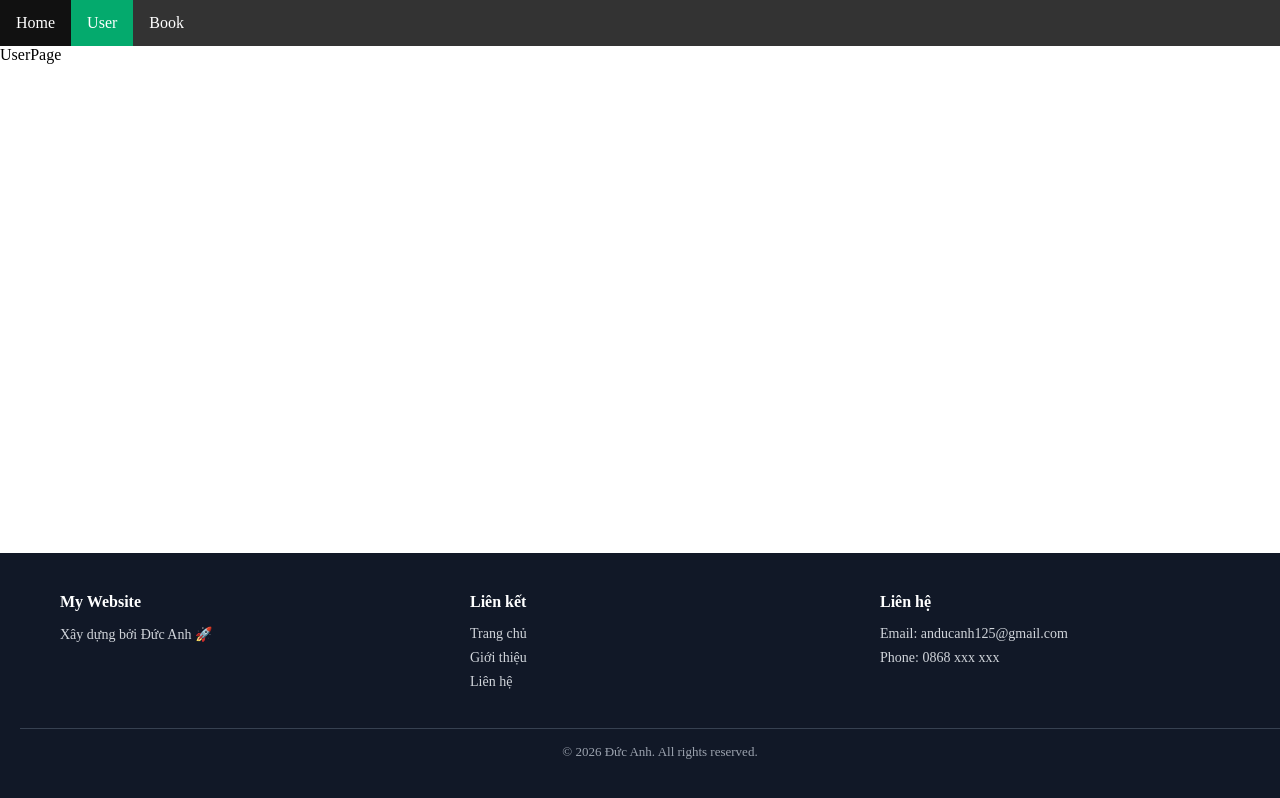
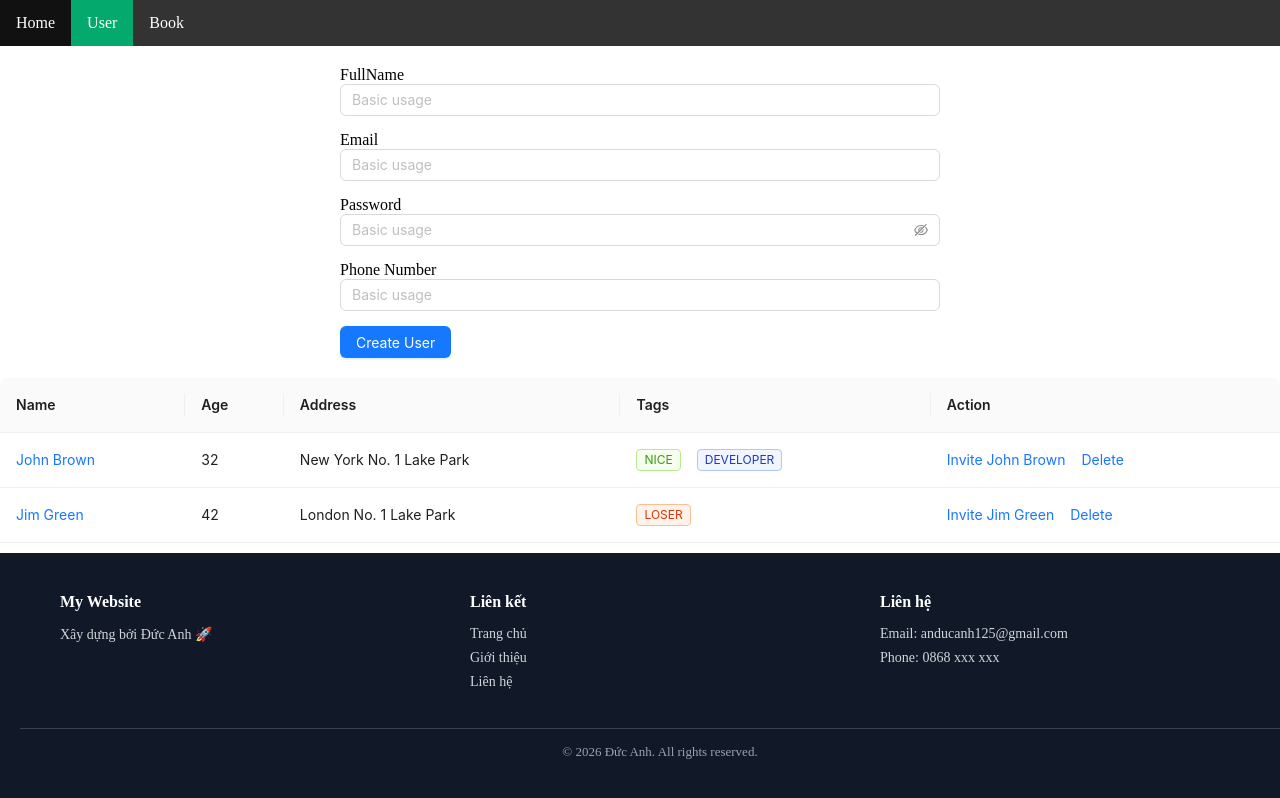
Before and after one commit to AnAnh2k/react-vite-ducanh, a React (Vite) app: page /users in a window 1280 px wide. Built offline with nearby package versions, Linux system fonts and the light colour scheme.

Commit message:
create base layout form, table

```diff
--- a/package.json
+++ b/package.json
@@ -15,6 +15,8 @@
     "preview": "vite preview"
   },
   "dependencies": {
+    "@ant-design/icons": "5.3.7",
+    "antd": "5.18.1",
     "react": "18.3.1",
     "react-dom": "18.3.1",
     "react-router-dom": "6.23.1"
--- /dev/null
+++ b/src/components/user/user.form.jsx
@@ -0,0 +1,35 @@
+import { Button, Input } from "antd";
+import React from "react";
+
+const UserForm = () => {
+  return (
+    <div
+      className="user-form"
+      style={{ margin: "20px auto", maxWidth: "600px" }}
+    >
+      <div style={{ display: "flex", gap: "15px", flexDirection: "column" }}>
+        <div>
+          <span>FullName</span>
+          <Input placeholder="Basic usage" />
+        </div>
+        <div>
+          <span>Email</span>
+          <Input placeholder="Basic usage" />
+        </div>
+        <div>
+          <span>Password</span>
+          <Input.Password placeholder="Basic usage" />
+        </div>
+        <div>
+          <span>Phone Number</span>
+          <Input placeholder="Basic usage" />
+        </div>
+        <div>
+          <Button type="primary">Create User</Button>
+        </div>
+      </div>
+    </div>
+  );
+};
+
+export default UserForm;
--- /dev/null
+++ b/src/components/user/user.table.jsx
@@ -0,0 +1,79 @@
+import React from "react";
+import { Flex, Space, Table, Tag } from "antd";
+
+const UserTable = () => {
+  const columns = [
+    {
+      title: "Name",
+      dataIndex: "name",
+      key: "name",
+      render: (text) => <a>{text}</a>,
+    },
+    {
+      title: "Age",
+      dataIndex: "age",
+      key: "age",
+    },
+    {
+      title: "Address",
+      dataIndex: "address",
+      key: "address",
+    },
+    {
+      title: "Tags",
+      key: "tags",
+      dataIndex: "tags",
+      render: (_, { tags }) => (
+        <Flex gap="small" align="center" wrap>
+          {tags.map((tag) => {
+            let color = tag.length > 5 ? "geekblue" : "green";
+            if (tag === "loser") {
+              color = "volcano";
+            }
+            return (
+              <Tag color={color} key={tag}>
+                {tag.toUpperCase()}
+              </Tag>
+            );
+          })}
+        </Flex>
+      ),
+    },
+    {
+      title: "Action",
+      key: "action",
+      render: (_, record) => (
+        <Space size="middle">
+          <a>Invite {record.name}</a>
+          <a>Delete</a>
+        </Space>
+      ),
+    },
+  ];
+  const data = [
+    {
+      key: "1",
+      name: "John Brown",
+      age: 32,
+      address: "New York No. 1 Lake Park",
+      tags: ["nice", "developer"],
+    },
+    {
+      key: "2",
+      name: "Jim Green",
+      age: 42,
+      address: "London No. 1 Lake Park",
+      tags: ["loser"],
+    },
+    {
+      key: "3",
+      name: "Joe Black",
+      age: 32,
+      address: "Sydney No. 1 Lake Park",
+      tags: ["cool", "teacher"],
+    },
+  ];
+  return <Table columns={columns} dataSource={data} />;
+};
+
+export default UserTable;
--- a/src/pages/UserPage.jsx
+++ b/src/pages/UserPage.jsx
@@ -1,7 +1,14 @@
 import React from "react";
+import UserTable from "../components/user/user.table";
+import UserForm from "../components/user/user.form";
 
 const UserPage = () => {
-  return <div>UserPage</div>;
+  return (
+    <>
+      <UserForm />
+      <UserTable />
+    </>
+  );
 };
 
 export default UserPage;
```
Also changed, not shown: 1 other file (tests, documents, lock files or other folders).
